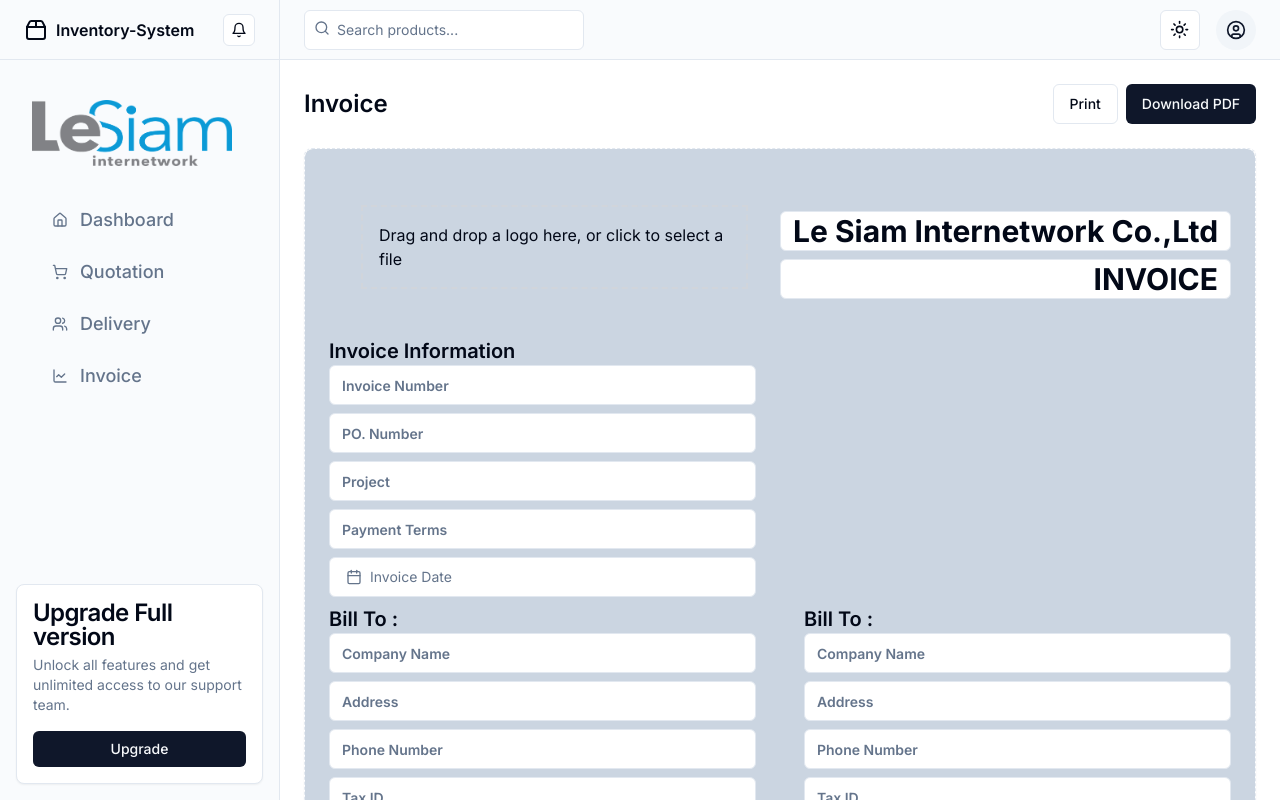
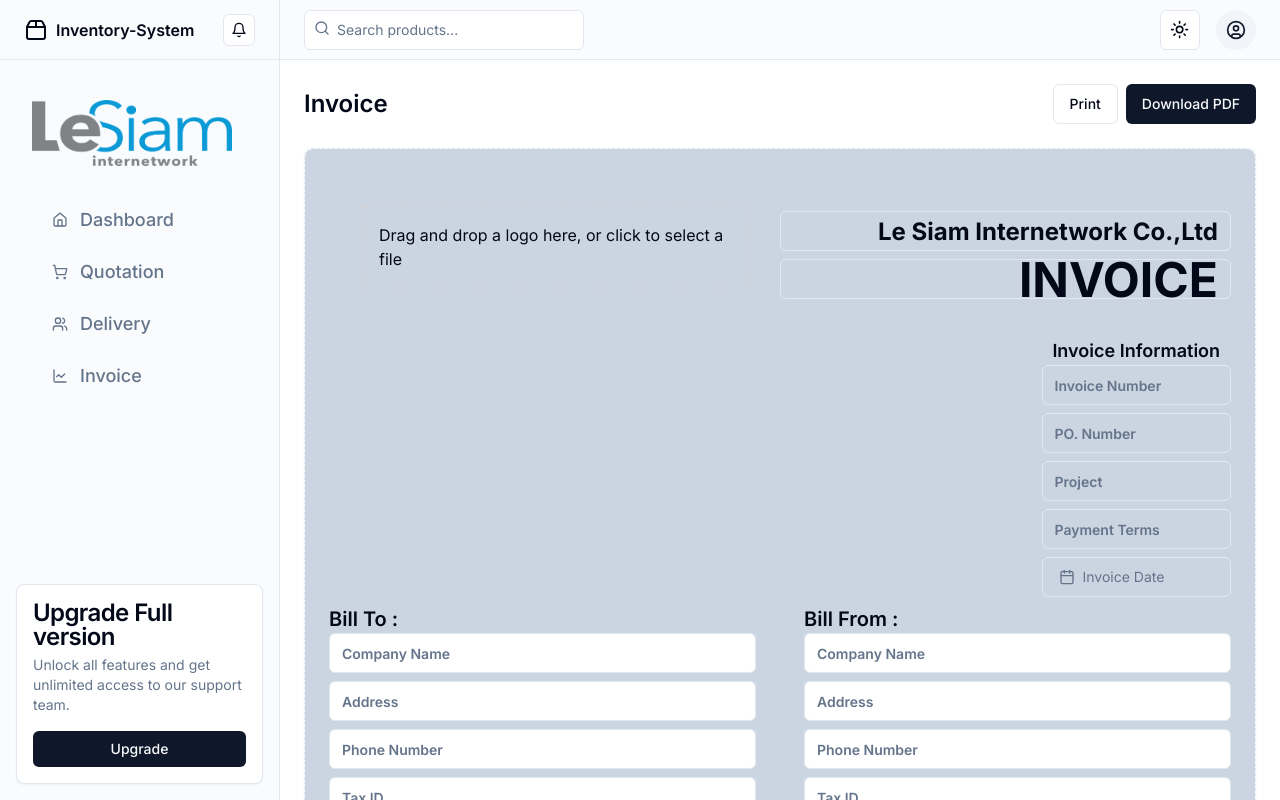
Before and after one commit to rapterxcode/lsiam-inventory, a Next.js app: page / in a window 1280 px wide. Shown: the top 800 px of the page. Built offline with nearby package versions, Linux system fonts and the light colour scheme.

Commit message:
main commit

```diff
--- a/components/Header.tsx
+++ b/components/Header.tsx
@@ -26,13 +26,13 @@
           type="text"
           value={companyText}
           onChange={(e) => setCompanyText(e.target.value)}
-          className="text-3xl font-bold text-right mb-2"
+          className="text-2xl font-bold text-right mb-2 bg-transparent"
         />
         <Input
           type="text"
           value={invoiceText}
           onChange={(e) => setInvoiceText(e.target.value)}
-          className="text-3xl font-bold text-right"
+          className="text-5xl font-bold text-right bg-transparent"
         />
       </div>
     </div>
--- a/components/InvoiceDetails.tsx
+++ b/components/InvoiceDetails.tsx
@@ -34,19 +34,19 @@
 
   return (
     <div>
-      <section className="mb-2 grid grid-cols-2 gap-12 justify-end">
-      <div className="text-xl font-semibold justify-end text-left">
+      <section className="mb-2 grid grid-cols-4 gap-12 justify-end">
+  <div className="col-start-4 text-lg font-semibold justify-end text-center">
     <p>Invoice Information</p>
-  <Input type="text" placeholder="Invoice Number" value={invoiceNumber} onChange={(e) => setInvoiceNumber(e.target.value)} className='mb-2' />
-  <Input type="text" placeholder="PO. Number" value={poNumber} onChange={(e) => setPoNumber(e.target.value)} className='mb-2' />
-  <Input type="text" placeholder="Project" value={project} onChange={(e) => setProject(e.target.value)} className='mb-2' />
-  <Input type="text" placeholder="Payment Terms" value={paymentTerms} onChange={(e) => setPaymentTerms(e.target.value)} className='mb-2' />
+    <Input type="text" placeholder="Invoice Number" value={invoiceNumber} onChange={(e) => setInvoiceNumber(e.target.value)} className='mb-2 bg-transparent' />
+    <Input type="text" placeholder="PO. Number" value={poNumber} onChange={(e) => setPoNumber(e.target.value)} className='mb-2 bg-transparent' />
+    <Input type="text" placeholder="Project" value={project} onChange={(e) => setProject(e.target.value)} className='mb-2 bg-transparent' />
+    <Input type="text" placeholder="Payment Terms" value={paymentTerms} onChange={(e) => setPaymentTerms(e.target.value)} className='mb-2 bg-transparent' />
     <Popover>
       <PopoverTrigger asChild>
         <Button
           variant={"outline"}
           className={cn(
-          "w-[100%] justify-start text-left font-normal",
+            "w-[100%] justify-start text-left font-normal bg-transparent",
             !invoiceDate && "text-muted-foreground"
           )}
         >
@@ -63,9 +63,9 @@
         />
       </PopoverContent>
     </Popover>
-
   </div>
 </section>
+
       <section className="mb-2 grid grid-cols-2 gap-12">
       <div className="text-xl font-semibold justify-end text-left">
       <p>Bill To :</p>
@@ -77,7 +77,7 @@
 
         </div>
       <div className="text-xl font-semibold justify-end text-left">
-      <p>Bill To :</p>
+      <p>Bill From :</p>
               <Input type="text" placeholder="Company Name" value={fromCompanyName} onChange={(e) => setFromCompanyName(e.target.value)} className='mb-2' />
               <Input type="text" placeholder="Address" value={fromAddress} onChange={(e) => setFromAddress(e.target.value)} className='mb-2' />
               <Input type="text" placeholder="Phone Number" value={fromPhoneNumber} onChange={(e) => setFromPhoneNumber(e.target.value)} className='mb-2' />
```
Lines whose indentation alone changed are shown as unchanged.
